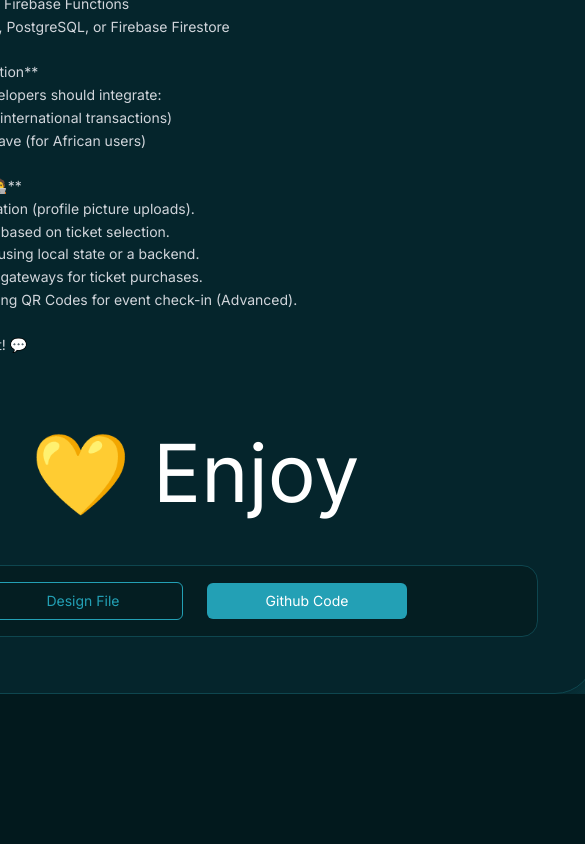
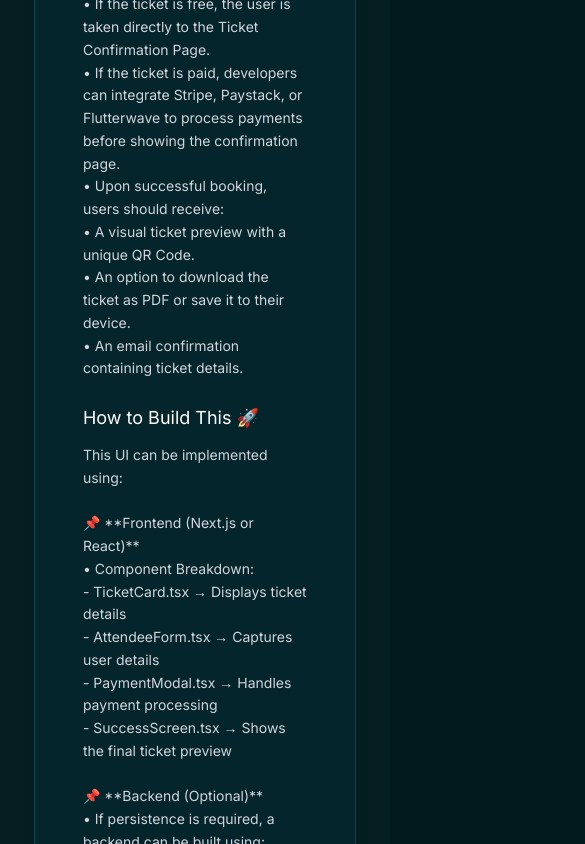
Before and after one commit to KogecTech/hngx-stage2-ticket-generator, a Next.js app: page /about in a window 390 px wide. Shown: the part 1156-2000 px from the top of the page, 585 px wide, since content can reach past the window. Before the commit the page ends 1850 px from the top, so only its background shows below. Built offline with nearby package versions, Linux system fonts and the light colour scheme.

Commit message:
Update page.js
final change to about page to be responsive

```diff
--- a/src/app/about/page.js
+++ b/src/app/about/page.js
@@ -1,9 +1,12 @@
 "use client";
+import React from "react";
+import { useRouter } from "next/navigation";
 import { Button } from "@/components/ui/button";
 import { Card, CardContent } from "@/components/ui/card";
-import React from "react";
 
-const About = () => {
+export default function About() {
+  const router = useRouter();
+
   const content = {
     title: "Event Ticket Booking UI – Open Source Practice Project 🎟",
     sections: [
@@ -68,23 +71,26 @@ Need Help? Reach Out! 💬`,
   };
 
   return (
-    <main className="flex flex-col items-center justify-center min-h-screen bg-[#041e22] px-6">
+    <main className="flex flex-col items-center justify-center min-h-screen bg-[#041e22] px-4">
       {/* Main Card */}
-      <Card className="w-[800px] bg-[#05252c] rounded-[40px] border border-[#0e464f] p-8 shadow-lg">
+      <Card
+        className="w-full max-w-[90%] md:max-w-[600px] lg:max-w-[800px]
+        bg-[#05252c] rounded-[40px] border border-[#0e464f] p-6 md:p-8 shadow-lg"
+      >
         <CardContent className="flex flex-col items-center gap-8">
           {/* Title */}
-          <h1 className="text-2xl font-semibold text-white text-center leading-snug">
+          <h1 className="text-xl md:text-2xl font-semibold text-white text-center leading-snug">
             {content.title}
           </h1>
 
           {/* Sections */}
-          <div className="text-white leading-[150%] font-normal text-base w-full">
+          <div className="text-white leading-[150%] font-normal text-sm md:text-base w-full">
             {content.sections.map((section, index) => (
               <div key={index} className="mb-6">
                 {section.heading && (
                   <h2 className="font-medium text-lg mb-3">{section.heading}</h2>
                 )}
-                <p className="whitespace-pre-line text-gray-300 text-sm leading-relaxed">
+                <p className="whitespace-pre-line text-gray-300 leading-relaxed">
                   {section.content}
                 </p>
               </div>
@@ -92,23 +98,25 @@ Need Help? Reach Out! 💬`,
           </div>
 
           {/* Footer Message */}
-          <div className="font-normal text-white text-[80px] text-center leading-[120px]">
+          <div className="font-normal text-white text-[48px] md:text-[80px] text-center leading-[60px] md:leading-[120px]">
             💛 Enjoy
           </div>
 
           {/* Buttons */}
-          <div className="flex items-center justify-center gap-6 p-4 bg-[#041e22] rounded-2xl border border-[#0e464f] w-full">
+          <div className="flex flex-col md:flex-row items-center justify-center gap-6 p-4 bg-[#041e22] rounded-2xl border border-[#0e464f] w-full">
             <Button
               variant="outline"
               onClick={() => router.push("/")}
-              className="w-[200px] text-[#23a0b5] border-[#23a0b5] hover:text-white hover:bg-[#23a0b5]"
+              className="md:w-[200px] text-[#23a0b5] border-[#23a0b5] hover:text-white hover:bg-[#23a0b5]"
             >
               Design File
             </Button>
             <Button
-              className="w-[200px] bg-[#23a0b5] hover:bg-[#1d8b9f]"
-              onClick={() => router.push("https://github.com/KogecTech/hngx-stage2-ticket-generator.git")}
-              >
+              className="md:w-[200px] bg-[#23a0b5] hover:bg-[#1d8b9f]"
+              onClick={() =>
+                router.push("https://github.com/KogecTech/hngx-stage2-ticket-generator.git")
+              }
+            >
               Github Code
             </Button>
           </div>
@@ -116,6 +124,4 @@ Need Help? Reach Out! 💬`,
       </Card>
     </main>
   );
-};
-
-export default About;
+}
```
